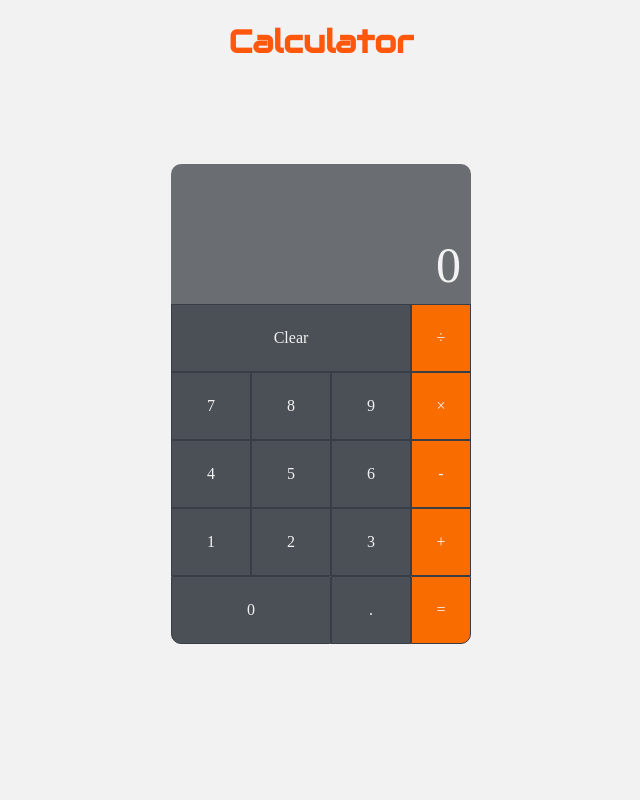
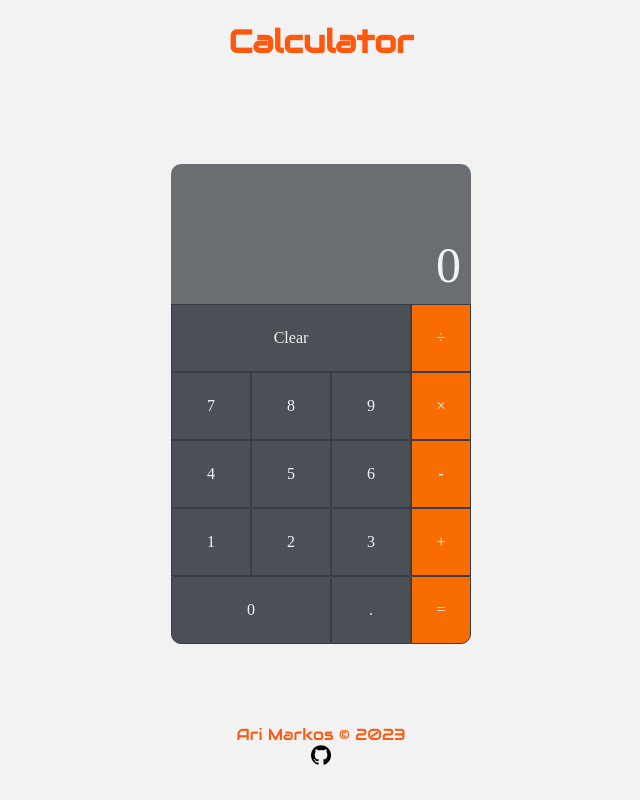
Before and after one commit to amarkos27/calculator, a plain HTML site: page index.html in a window 1280 px wide. Shown: the whole page, without its empty margins (319-959 px from the left). Drawn offline with Linux system fonts and the light colour scheme.

Commit message:
Add footer

```diff
--- a/index.html
+++ b/index.html
@@ -41,5 +41,10 @@
             </div>
         </div>
     </div>
+    <footer>
+        Ari Markos © 2023
+        <br>
+        <a href="https://github.com/amarkos27"><img src="./images/github.png" alt="github"></a>
+    </footer>
 </body>
 </html>
--- a/style.css
+++ b/style.css
@@ -21,10 +21,15 @@ body{
     background-color: #f2f2f2;
 }
 
-h1{
+h1, footer{
     text-align: center;
     font-family: 'Audiowide', system-ui, -apple-system, BlinkMacSystemFont, 'Segoe UI', Roboto, Oxygen, Ubuntu, Cantarell, 'Open Sans', 'Helvetica Neue', sans-serif;
     color: #ff570c;
+}
+
+img{
+    width: 20px;
+    height: 20px;
 }
 
 .screen{
```
Also changed, not shown: images/github.png (added).
